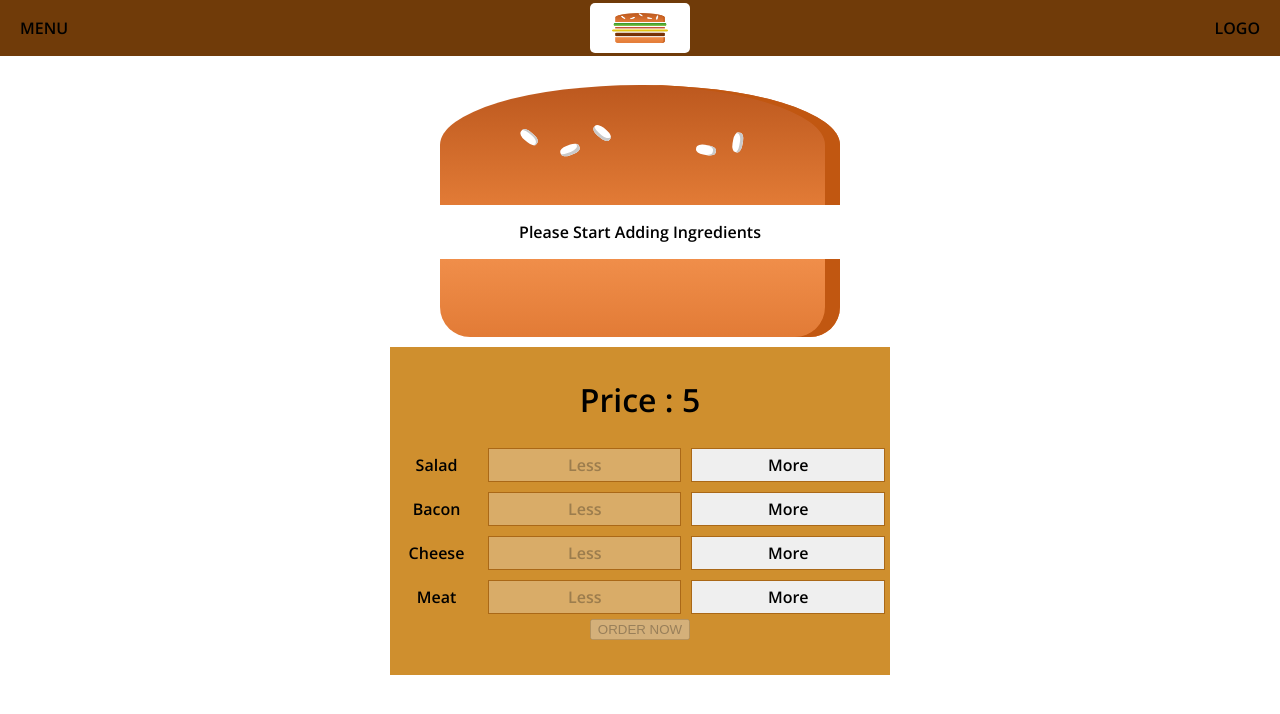
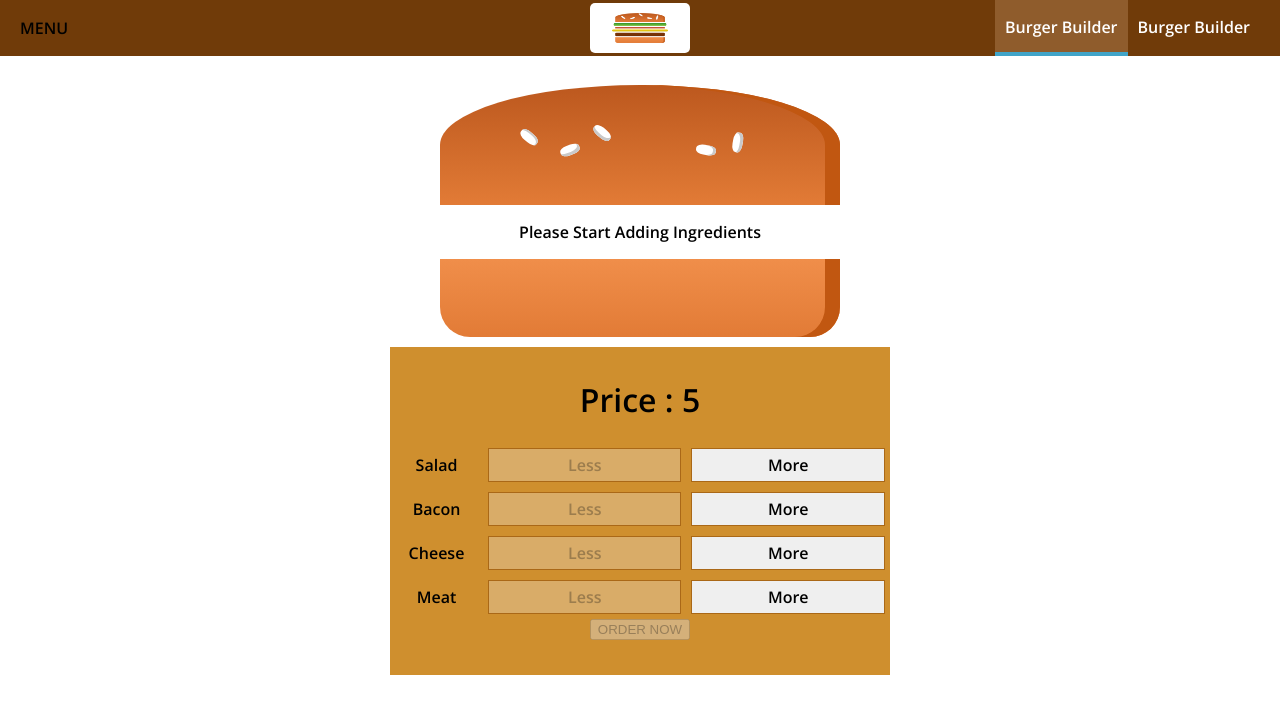
Before and after one commit to Satya190597/BurgerBuilder, a React app: page / in a window 1280 px wide. Shown: the top 714 px of the page. Built offline with nearby package versions, Linux system fonts and the light colour scheme.

Commit message:
Added Navigation Items

```diff
--- /dev/null
+++ b/src/components/Navigation/Toolbar/NavigationItems/NavigationItem/NavigationItem.js
@@ -0,0 +1,12 @@
+import React from "react";
+import styles from "./navigationitem.module.css";
+
+const NavigationItem = (props) => {
+  return (
+    <li className={styles.NavigationItem}>
+      <a href={props.link}
+      className={props.active ? styles.active:null}>{props.children}</a>
+    </li>
+  );
+};
+export default NavigationItem;
--- /dev/null
+++ b/src/components/Navigation/Toolbar/NavigationItems/NavigationItem/navigationitem.module.css
@@ -0,0 +1,23 @@
+.NavigationItem {
+    margin: 0;
+    box-sizing: border-box;
+    display: flex;
+    height: 100%;
+    align-items: center;
+}
+
+.NavigationItem a {
+    color: #ffffff;
+    text-decoration: none;
+    height: 100%;
+    padding: 16px 10px;
+    border-bottom: 4px solid transparent;
+    box-sizing: border-box;
+    display: block;
+}
+
+.NavigationItem a.active {
+    background-color: #8f5c2c;
+    border-bottom: 4px solid #40A4C8;
+    color: #ffffff;
+}
--- /dev/null
+++ b/src/components/Navigation/Toolbar/NavigationItems/NavigationItems.js
@@ -0,0 +1,13 @@
+import React from 'react'
+import styles from './navigationitems.module.css'
+import NavigationItem from './NavigationItem/NavigationItem'
+
+const NavigationItems = (props) => {
+    return (
+        <ul className={styles.NavigationItems}>
+            <NavigationItem link="/" active>Burger Builder</NavigationItem>
+            <NavigationItem link="/">Burger Builder</NavigationItem>
+        </ul>
+    )
+}
+export default NavigationItems
--- /dev/null
+++ b/src/components/Navigation/Toolbar/NavigationItems/navigationitems.module.css
@@ -0,0 +1,9 @@
+.NavigationItems {
+    margin: 0;
+    padding: 0;
+    list-style: none;
+    display: flex;
+    align-items: center;
+    height: 100%;
+    justify-content: flex-end;
+}
--- a/src/components/Navigation/Toolbar/Toolbar.js
+++ b/src/components/Navigation/Toolbar/Toolbar.js
@@ -1,15 +1,15 @@
 import React from 'react';
 import styles from './toolbar.module.css'
 import Logo from '../../Logo/Logo';
+import NavigationItems from './NavigationItems/NavigationItems';
 
 const Toolbar = (props) => {
     return (
         <header className={styles.Toolbar}>
             <div>MENU</div>
             <Logo/>
-            <div style={{textAlign:'end'}}>LOGO</div>
             <nav>
-
+                <NavigationItems></NavigationItems>
             </nav>
         </header>
     )
--- a/src/components/Navigation/Toolbar/toolbar.module.css
+++ b/src/components/Navigation/Toolbar/toolbar.module.css
@@ -19,5 +19,6 @@
     width: 100%;
 }
 .Toolbar nav {
+    width: 100%;
     height: 100%;
 }
```
